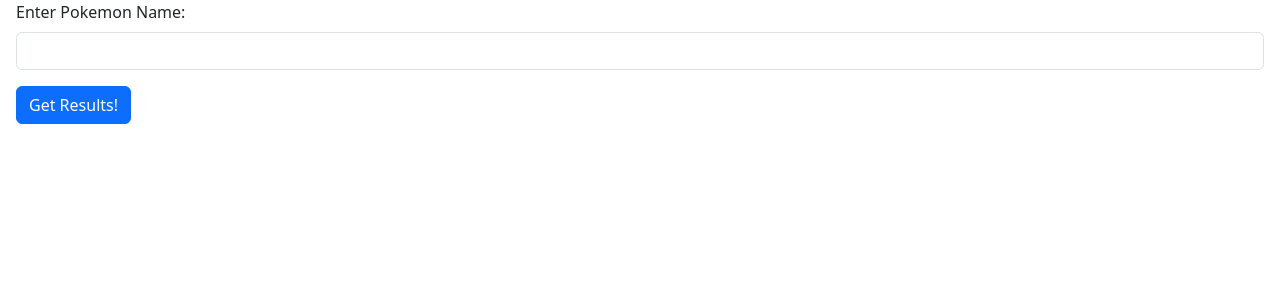
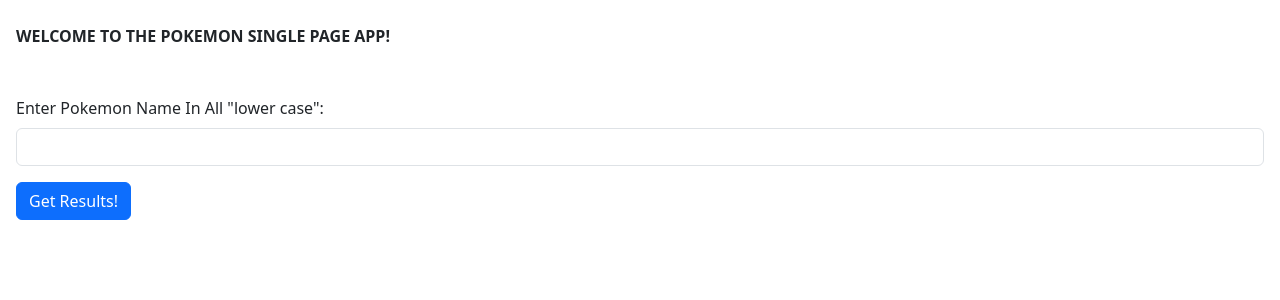
Before and after one commit to 9000HAL/HW_WEEK-5-FLASK-Day-1_fresh.file, a Flask app: page /pokemon_name in a window 1280 px wide. Shown: the top 300 px of the page. Run offline with Flask 3, Linux system fonts and the light colour scheme.

Commit message:
hw config save

```diff
--- a/templates/pokemon_name.html
+++ b/templates/pokemon_name.html
@@ -7,7 +7,7 @@
 {% block content %}
 <form method="POST" class="px-3">
     <div class="mb-3">
-      <label for="pokemon_name" class="form-label">Enter Pokemon Name: </label>
+      <label for="pokemon_name" class="form-label"><br><b>WELCOME TO THE POKEMON SINGLE PAGE APP!</b><br><br><br>Enter Pokemon Name In All "lower case": </label>
       <input type="text" class="form-control" id="pokemon_name" name="pokemon_name">
     </div>
     <button type="submit" class="btn btn-primary">Get Results!</button>
```
